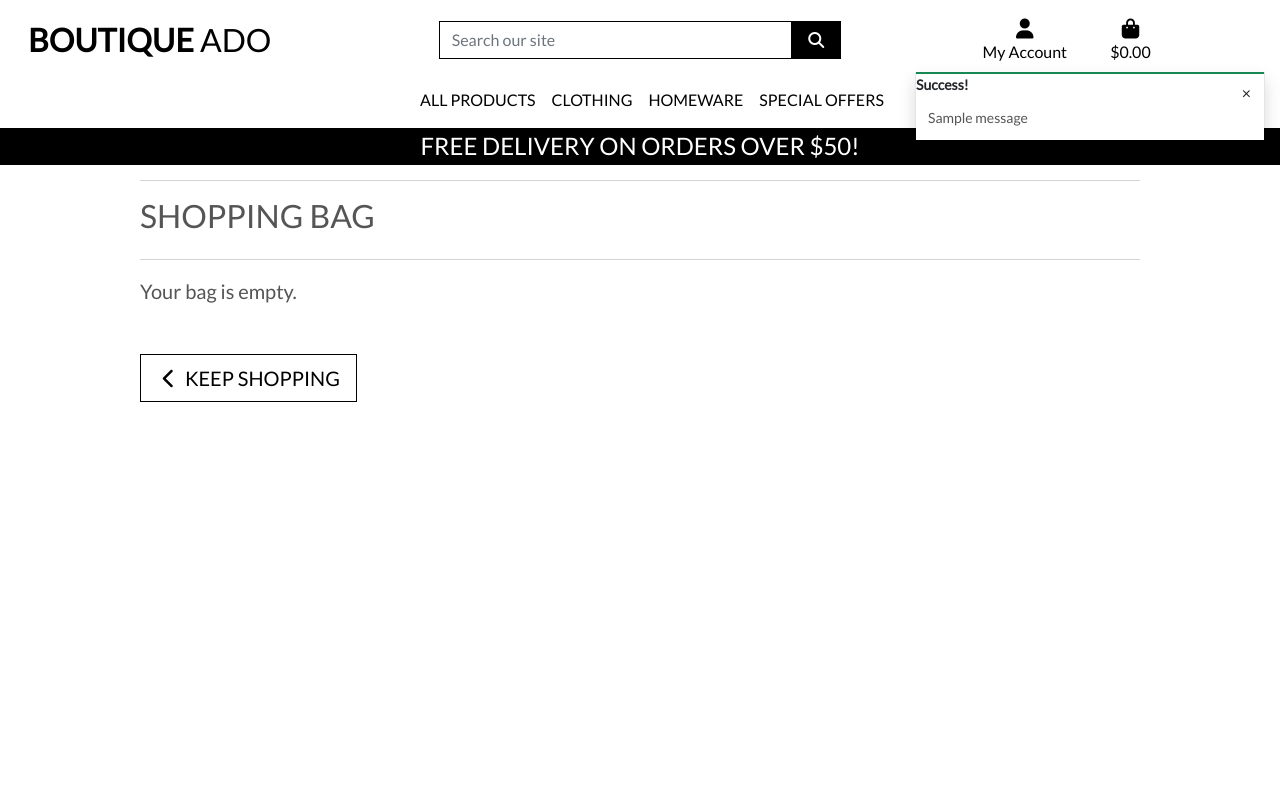
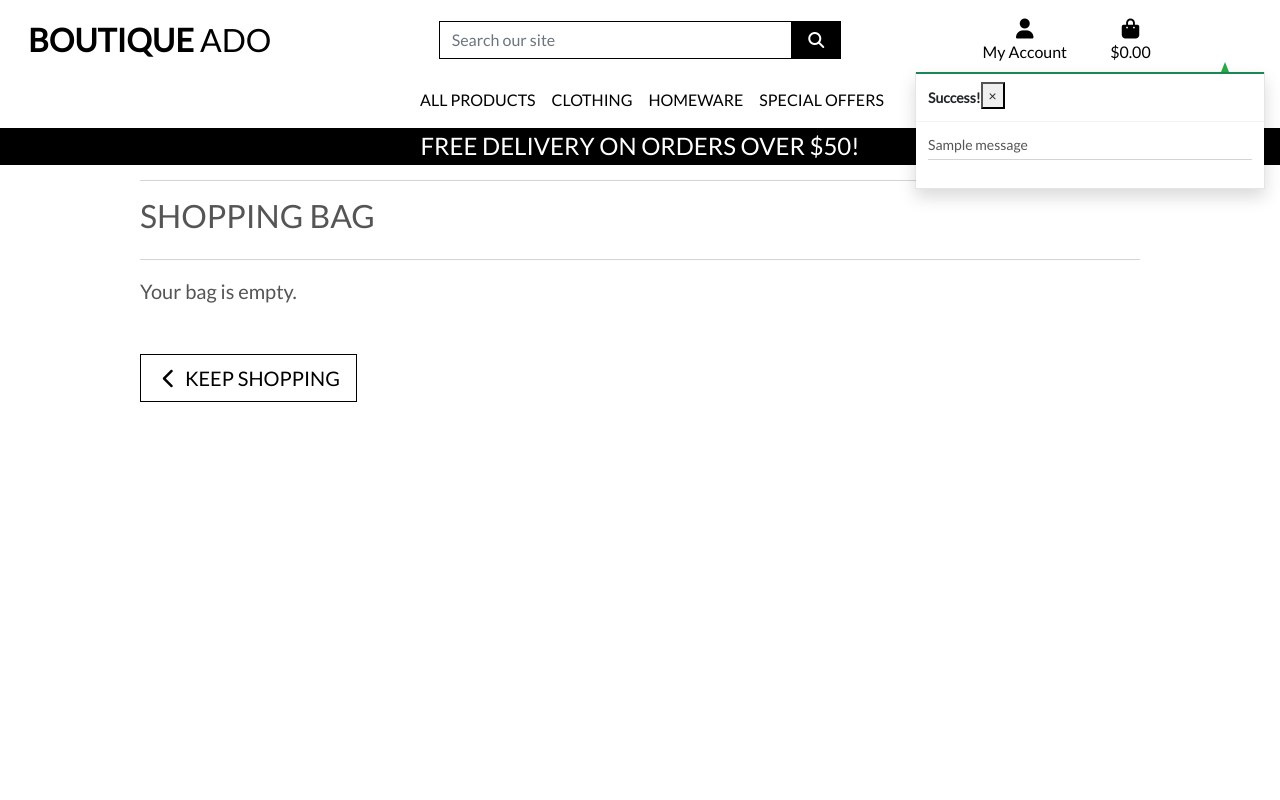
Before and after one commit to EwanColquhoun/boutique_ado_v1, a Django app: page /bag/ in a window 1280 px wide. Run offline with Django 3.2, Linux system fonts and the light colour scheme; one stand-in notice (Sample message) is shown; some libraries are stand-ins or nearby versions.

Commit message:
Added toast, css previews.

```diff
--- a/bag/views.py
+++ b/bag/views.py
@@ -1,4 +1,4 @@
-from django.shortcuts import render, redirect, reverse, HttpResponse
+from django.shortcuts import render, redirect, reverse, HttpResponse, get_object_or_404
 from django.contrib import messages
 from products.models import Product
 
@@ -12,30 +12,34 @@
 
 
 def add_to_bag(request, item_id):
-    """ Add a quantity of the specified product to the bag """
+    """ Add a quantity of the specified product to the shopping bag """
 
-    product = Product.objects.get(pk=item_id)
+    product = get_object_or_404(Product, pk=item_id)
     quantity = int(request.POST.get('quantity'))
     redirect_url = request.POST.get('redirect_url')
     size = None
     if 'product_size' in request.POST:
         size = request.POST['product_size']
-
     bag = request.session.get('bag', {})
 
     if size:
         if item_id in list(bag.keys()):
             if size in bag[item_id]['items_by_size'].keys():
                 bag[item_id]['items_by_size'][size] += quantity
+                messages.success(request, f'Updated size {size.upper()} {product.name} quantity to {bag[item_id]["items_by_size"][size]}')
             else:
                 bag[item_id]['items_by_size'][size] = quantity
+                messages.success(request, f'Added size {size.upper()} {product.name} to your bag')
         else:
             bag[item_id] = {'items_by_size': {size: quantity}}
+            messages.success(request, f'Added size {size.upper()} {product.name} to your bag')
     else:
         if item_id in list(bag.keys()):
             bag[item_id] += quantity
+            messages.success(request, f'Updated {product.name} quantity to {bag[item_id]}')
         else:
             bag[item_id] = quantity
+            print('message')
             messages.success(request, f'Added {product.name} to your bag')
 
     request.session['bag'] = bag
@@ -45,6 +49,7 @@
 def adjust_bag(request, item_id):
     """ adjusts the quantity of the specified product to the bag """
 
+    product = get_object_or_404(Product, pk=item_id)
     quantity = int(request.POST.get('quantity'))
     size = None
     if 'product_size' in request.POST:
@@ -55,15 +60,20 @@
     if size:
         if quantity > 0:
             bag[item_id]['items_by_size'][size] = quantity
+            messages.success(request, f'Updated size {size.upper()} {product.name} quantity to {bag[item_id]["items_by_size"][size]}')
         else:
             del bag[item_id]['items_by_size'][size]
             if not bag[item_id]['items_by_size']:
                 bag.pop(item_id)
+            messages.success(request, f'Removed size {size.upper()} {product.name} from your bag')
     else:
         if quantity > 0:
             bag[item_id] = quantity
+            messages.success(request, f'Updated {product.name} quantity to {bag[item_id]}')
         else:
             bag.pop(item_id)
+            messages.success(request, f'Removed {product.name} from your bag')
+
 
     request.session['bag'] = bag
     return redirect(reverse('view_bag'))
@@ -72,6 +82,7 @@
 def remove_from_bag(request, item_id):
     """ adjusts the quantity of the specified product to the bag """
     try:
+        product = get_object_or_404(Product, pk=item_id)
         size = None
         if 'product_size' in request.POST:
             size = request.POST['product_size']
@@ -81,11 +92,14 @@
             del bag[item_id]['items_by_size'][size]
             if not bag[item_id]['items_by_size']:
                 bag.pop(item_id)
+            messages.success(request, f'Removed size {size.upper()} {product.name} from your bag')
         else:
             bag.pop(item_id)
+            messages.success(request, f'Removed {product.name} from your bag')
 
         request.session['bag'] = bag
         return HttpResponse(status=200)
 
     except Exception as e:
+        messages.error(request, f'Error removing item: {e}')
         return HttpResponse(status=500)
--- a/static/css/base.css
+++ b/static/css/base.css
@@ -106,11 +106,13 @@
     float: right;
 }
 
+/* ------------------------------- bootstrap toasts */
+
 .message-container {
     position: fixed;
     top: 72px;
     right: 15px;
-    z-index: 999999999;
+    z-index: 99999999999;
 }
 
 .custom-toast {
@@ -119,6 +121,57 @@
 
 .toast-capper {
     height: 2px;
+}
+
+/* from CSS-tricks.com: https://css-tricks.com/snippets/css/css-triangle/ */
+.arrow-up {
+    width: 0;
+    height: 0;
+    border-left: 4px solid transparent;
+    border-right: 4px solid transparent;
+    border-bottom: 10px solid black;
+    position: absolute;
+    top: -10px;
+    right: 36px;
+}
+
+/* Convenience classes - colors copied from Bootstrap */
+.arrow-primary {
+    border-bottom-color: #007bff !important;
+}
+
+.arrow-secondary {
+    border-bottom-color: #6c757d !important;
+}
+
+.arrow-success {
+    border-bottom-color: #28a745 !important;
+}
+
+.arrow-danger {
+    border-bottom-color: #dc3545 !important;
+}
+
+.arrow-warning {
+    border-bottom-color: #ffc107 !important;
+}
+
+.arrow-info {
+    border-bottom-color: #17a2b8 !important;
+}
+
+.arrow-light {
+    border-bottom-color: #f8f9fa !important;
+}
+
+.arrow-dark {
+    border-bottom-color: #343a40 !important;
+}
+
+.bag-notification-wrapper {
+    height: 100px;
+    overflow-x: hidden;
+    overflow-y: auto;
 }
 
 /* -------------------------------- Media Queries */
--- a/templates/includes/toasts/toast_success.html
+++ b/templates/includes/toasts/toast_success.html
@@ -1,13 +1,54 @@
 <div class="toast custom-toast rounded-0 border-top-0" data-autohide="false">
     <div class="arrow-up arrow-success"></div>
     <div class="w-100 toast-capper bg-success"></div>
-    <div class="taose-header bg-white text-dark">
+    <div class="toast-header bg-white text-dark">
         <strong class="mr-auto">Success!</strong>
-        <button type="button" class="ml-2 mb-1 close btn float-right text-dark" data-dismiss="toast" aria-label="Close">
+        <button type="button" class="ml-2 mb-1 close text-dark" data-dismiss="toast" aria-label="Close">
             <span aria-hidden="true">&times;</span>
         </button>
     </div>
     <div class="toast-body bg-white">
-        {{ message }}
+        <div class="row">
+            <div class="col">
+                {{ message }}
+                <hr class="mt-1 mb-3">
+            </div>
+        </div>
+        {% if grand_total %}
+            <p class="logo-font bg-white text-black py-1">Your Bag ({{ product_count }})</p>
+            <div class="bag-notification-wrapper">
+                {% for item in bag_items %}
+                    <div class="row">
+                        <div class="col-3 my-1">
+                            <img class="w-100" src="{{ item.product.image.url }}">
+                        </div>
+                        <div class="col-9">
+                            <p class="my-0"><strong>{{ item.product.name }}</strong></p>
+                            <p class="my-0 small">Size: {% if item.product.has_sizes %}{{ item.size|upper }}{% else %}N/A{% endif %}</p>
+                            <p class="my-0 small text-muted">Qty: {{ item.quantity }}</p>
+                        </div>
+                    </div>
+                {% endfor %}
+            </div>
+            <div class="row">
+                <div class="col">
+                    <strong><p class="mt-3 mb-1 text-black">
+                        Total{% if free_delivery_delta > 0 %} (Exc. delivery){% endif %}:
+                        <span class="float-right">${{ total|floatformat:2 }}</span>
+                    </p></strong>
+                    {% if free_delivery_delta > 0 %}
+                        <p class="mb-0 p-2 bg-warning shadow-sm text-black text-center">
+                            Spend <strong>${{ free_delivery_delta }}</strong> more to get free next day delivery!
+                        </p>
+                    {% endif %}
+                    <a href="{% url 'view_bag' %}" class="btn btn-black btn-block rounded-0">
+                        <span class="text-uppercase">Go To Secure Checkout</span>
+                        <span class="icon">
+                            <i class="fas fa-lock"></i>
+                        </span>
+                    </a>
+                </div>
+            </div>
+        {% endif %}
     </div>
 </div>
```
Also changed, not shown: db.sqlite3.
